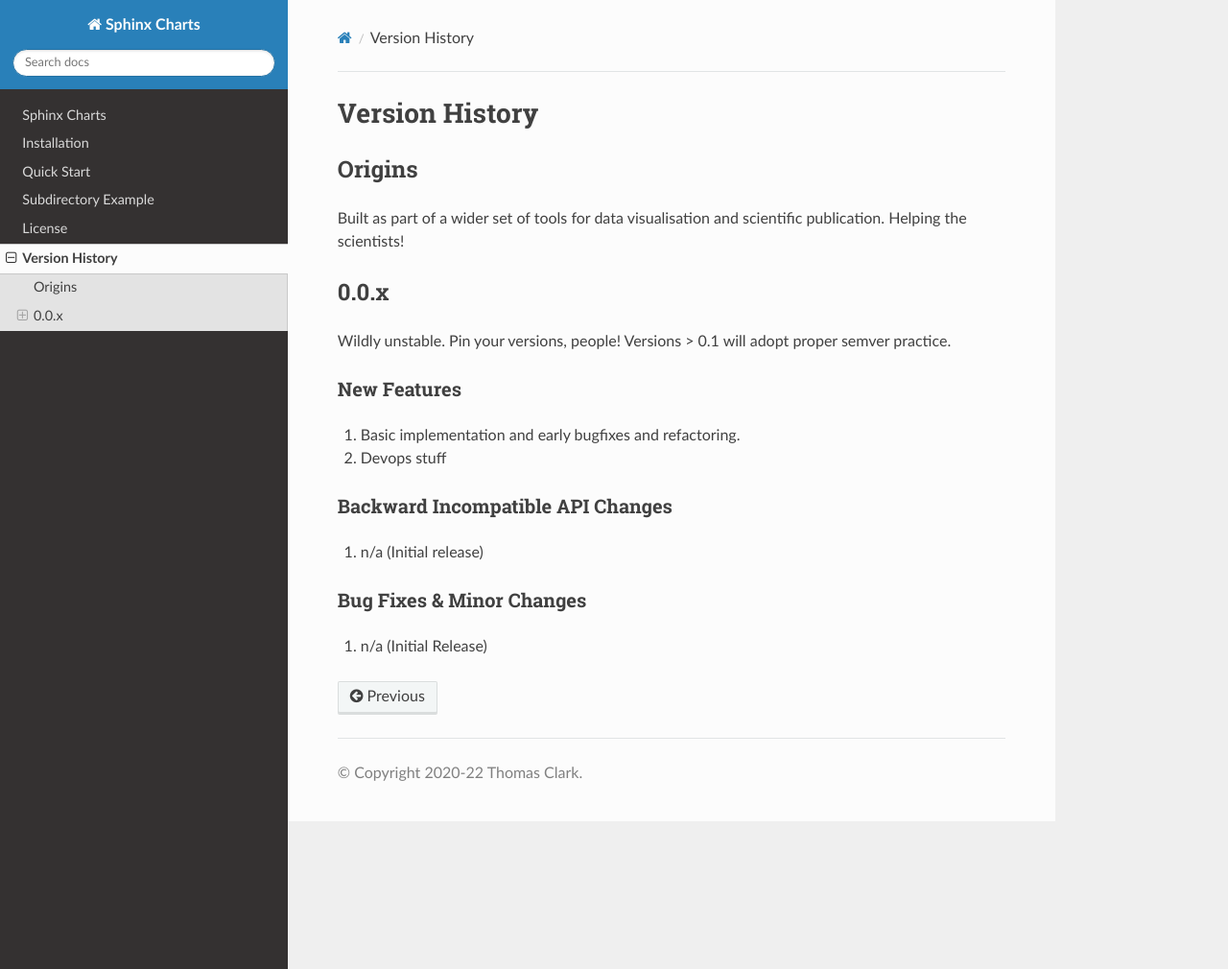
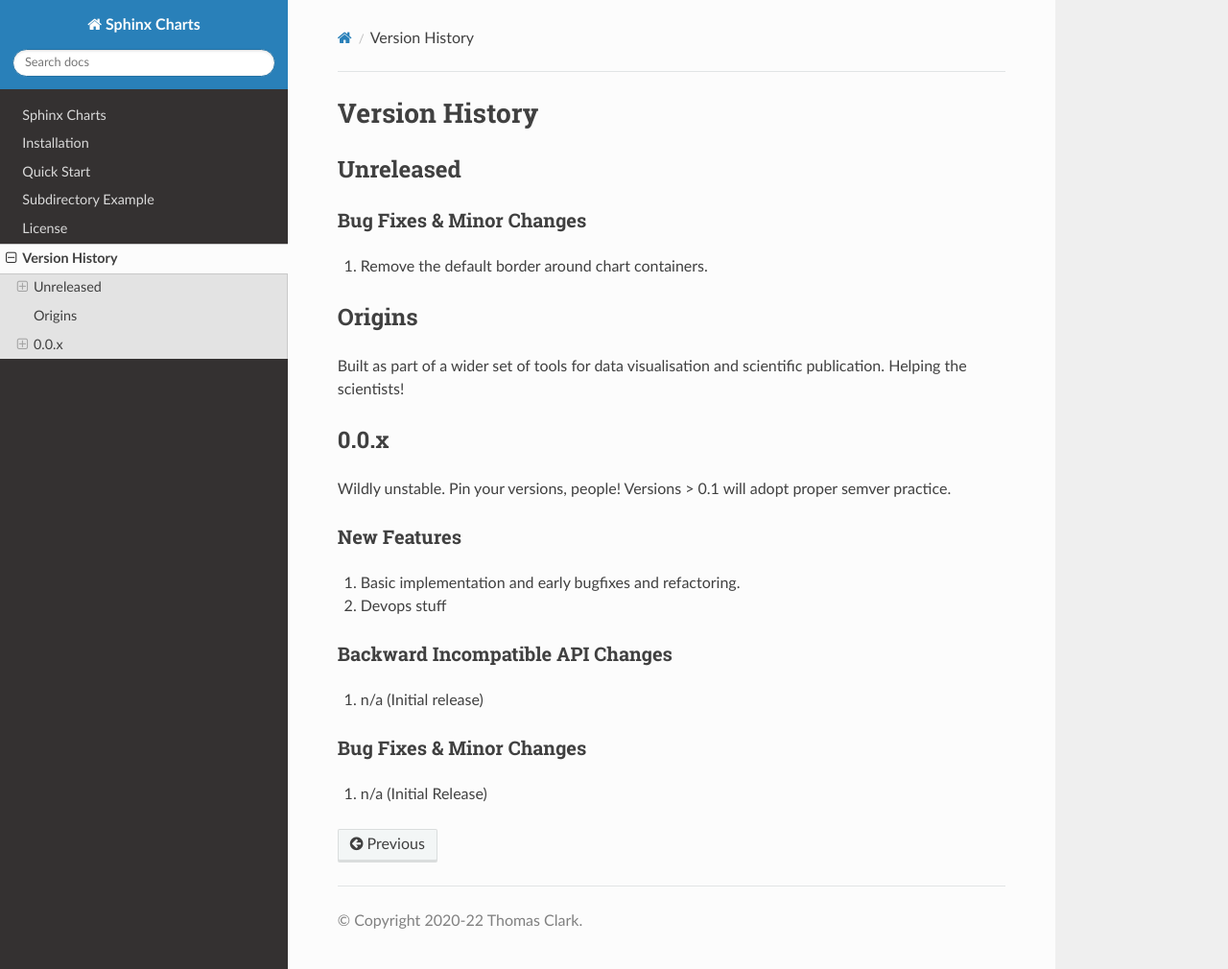
Before and after one commit to thclark/sphinx-charts, a Sphinx documentation site: the page built from docs/source/version_history.rst, in a window 1280 px wide and 1010 px high. Shown: the whole window at 96% size. Built offline with Sphinx 7.4.7 and the Read the Docs theme 3.1.0, drawn with Linux system fonts in a browser that asks for light colours.

Commit message:
fix: remove chart container border

```diff
--- a/docs/source/version_history.rst
+++ b/docs/source/version_history.rst
@@ -3,6 +3,13 @@
 ===============
 Version History
 ===============
+
+Unreleased
+==========
+
+Bug Fixes & Minor Changes
+-------------------------
+#. Remove the default border around chart containers.
 
 Origins
 =======
```
Also changed, not shown: 1 other file.
